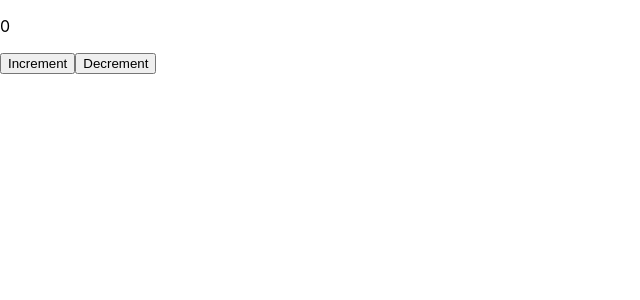
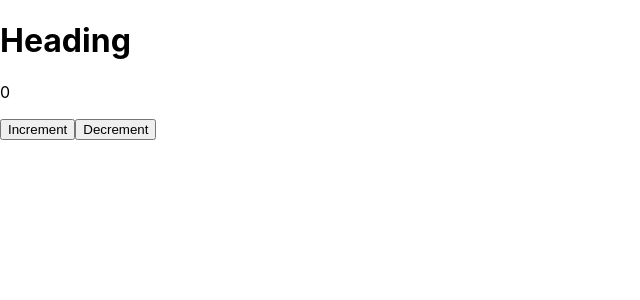
Before and after one commit to ShreyasArunkumar/hacker-news, a React (Create React App) app: page / in a window 1280 px wide. Shown: the top 300 px of the page, without its empty margins (0-640 px from the left). Built offline with nearby package versions, Linux system fonts and the light colour scheme.

Commit message:
Testing SSR

```diff
--- a/src/App.js
+++ b/src/App.js
@@ -13,6 +13,7 @@ function App() {
 
   return (
     <>
+    <h1>Heading</h1>
       <p>{count}</p>
       <button onClick={increment}>Increment</button>
       <button onClick={decrement}>Decrement</button>
```
